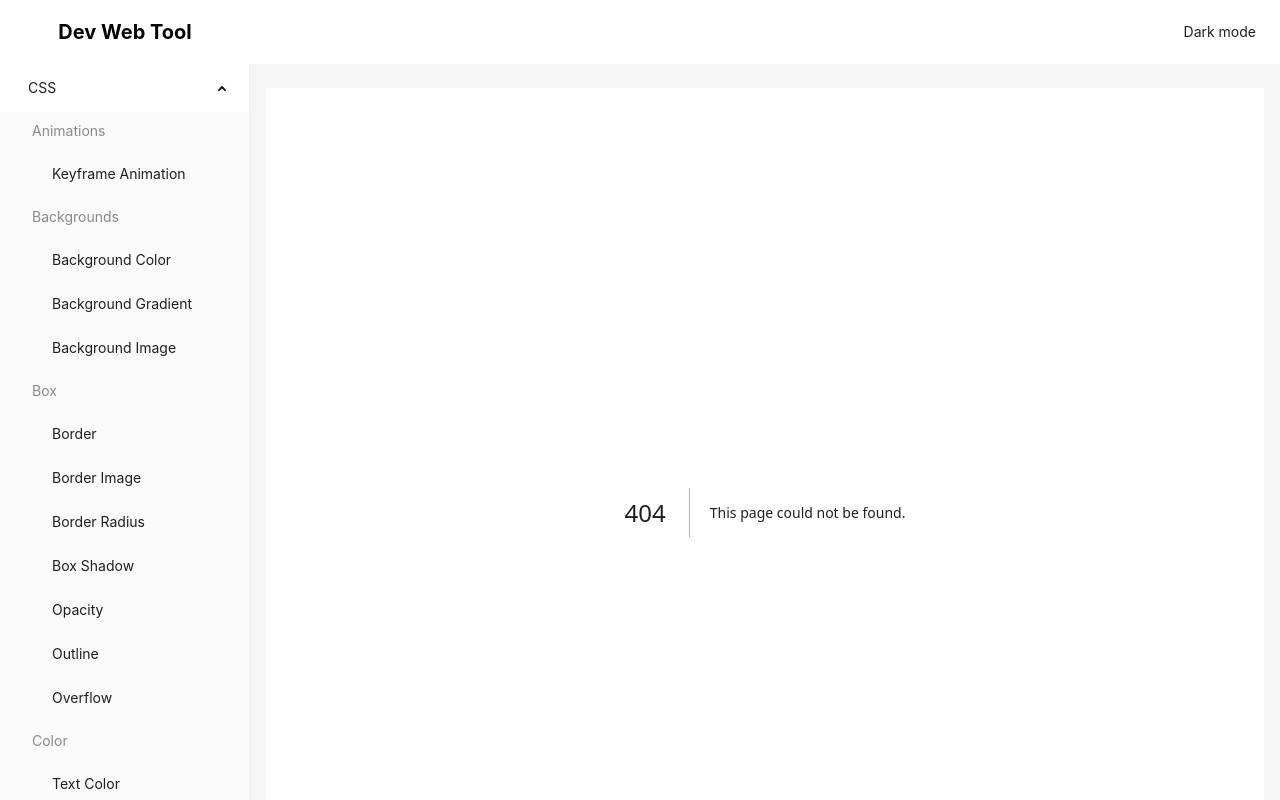
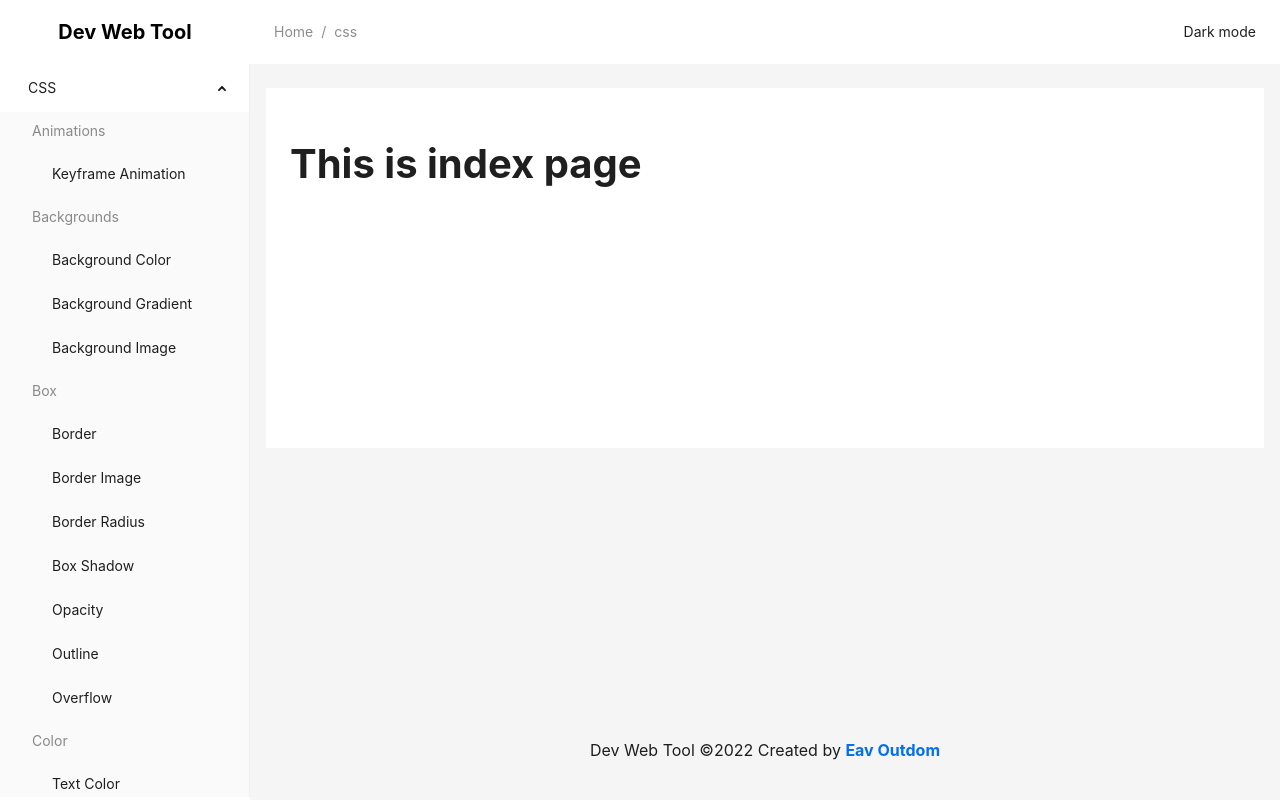
Before and after one commit to EavOutDom/dev-web-tool, a Next.js app: page /css in a window 1280 px wide. Before the commit this address had no page. Shown: the top 800 px of the page. Built offline with nearby package versions, Linux system fonts and the light colour scheme.

Commit message:
breadcrumb, card

```diff
--- a/components/layout/Layout.js
+++ b/components/layout/Layout.js
@@ -1,4 +1,4 @@
-import { Col, Drawer, Layout, Menu, Row } from "antd";
+import { Breadcrumb, Col, Drawer, Layout, Menu, Row } from "antd";
 import Link from "next/link";
 import React, { useState } from "react";
 import styles from './Layout.module.css';
@@ -6,10 +6,18 @@ import { MenuOutlined } from '@ant-design/icons'
 import { useRouter } from "next/router";
 
 const LayoutContainer = ({ children }) => {
+  const router = useRouter();
   const [isToggled, setToggled] = useState(false);
   const onClose = () => {
     setToggled(false);
   };
+
+  const path = router.asPath.split("/").filter(v => v.length > 0);;
+  const crumbList = path.map((subpath, idx) => {
+    const href = "/" + path.slice(0, idx + 1).join("/");
+    const title = subpath;
+    return { href, title };
+  });
 
   return (<Layout style={{ minHeight: '100vh' }}>
 
@@ -42,11 +50,31 @@ const LayoutContainer = ({ children }) => {
 
       {/* header  */}
       <Layout.Header
-        className="site-layout-background"
+
         style={{ padding: '0px 24px', backgroundColor: '#fff' }}
       >
-        <div align='right' className="hideOnMobile">
-          Dark mode
+        {/* Desktop  */}
+        <div className='justify-between items-center'>
+          <Breadcrumb
+            style={{
+              backgroundColor: 'transparent !important'
+            }}
+            className='hideOnMobile'
+          >
+            <Breadcrumb.Item>
+              <Link href='/' legacyBehavior>
+                Home
+              </Link>
+            </Breadcrumb.Item>
+            {crumbList.map((item, idx) => (
+              <Breadcrumb.Item key={idx}>
+                <Link href={item.href}>{item.title}</Link>
+              </Breadcrumb.Item>
+            ))}
+          </Breadcrumb>
+          <div align='right' className="hideOnMobile">
+            Dark mode
+          </div>
         </div>
         <div className="hideOnDesktop">
           <div className="justify-between items-center">
@@ -58,16 +86,35 @@ const LayoutContainer = ({ children }) => {
           </div>
         </div>
       </Layout.Header>
+
+      {/* mobile */}
+      <Breadcrumb
+        style={{
+          margin: '16px 24px -8px',
+        }}
+        className='hideOnDesktop'
+      >
+        <Breadcrumb.Item>
+          <Link href='/' legacyBehavior>
+            Home
+          </Link>
+        </Breadcrumb.Item>
+        {crumbList.map((item, idx) => (
+          <Breadcrumb.Item key={idx}>
+            <Link href={item.href}>{item.title}</Link>
+          </Breadcrumb.Item>
+        ))}
+      </Breadcrumb>
       <Layout.Content
         style={{
-          margin: '24px 16px 0',
+          margin: '24px 16px',
         }}
       >
         <div
           style={{
             padding: 24,
             minHeight: 360,
-            background: '#ffF',
+            background: '#fff',
           }}
         >
           {children}
@@ -116,6 +163,7 @@ const MenuLayout = (props) => {
       getItem('Backgrounds', 'backgrounds', [getItem('Background Color', 'background-color'), getItem('Background Gradient', 'background-gradient'), getItem('Background Image', 'background-image')], 'group'),
       getItem('Box', 'box', [getItem('Border', 'border'), getItem('Border Image', 'border-image'), getItem('Border Radius', 'border-radius'), getItem('Box Shadow', 'box-shadow'), getItem('Opacity', 'opacity'), getItem('Outline', 'outline'), getItem('Overflow', 'overflow')], 'group'),
       getItem('Color', 'color', [getItem('Text Color', 'text-color')], 'group'),
+      getItem('Filter', 'filter', [getItem('Blur', 'blur'), getItem('Brightness', 'brightness'), getItem('Contrast', 'contrast'), getItem('Drop Shadow', 'drop-shadow'), getItem('Grayscale', 'grayscale'), getItem('Hue-Rotate', 'hue-rotate'), getItem('Invert', 'invert'), getItem('Saturate', 'saturate'), getItem('Sepia', 'Sepia')], 'group'),
     ]),
     getItem('HTML', 'html', [
       getItem('Item 1', 'g1', [getItem('Option 1', '1'), getItem('Option 2', '2')], 'group'),
--- a/pages/_app.js
+++ b/pages/_app.js
@@ -1,15 +1,15 @@
 import LayoutContainer from '../components/layout/Layout'
 import Loader from '../components/loader/Loader'
-import AppContextProvider, { AppContext } from '../store/AppContext'
+import AppContextProvider from '../store/AppContext'
 import '../styles/globals.css'
 
 function MyApp({ Component, pageProps }) {
   return <AppContextProvider>
-    <LayoutContainer>
-      <Loader>
+    <Loader>
+      <LayoutContainer {...pageProps}>
         <Component {...pageProps} />
-      </Loader>
-    </LayoutContainer>
+      </LayoutContainer>
+    </Loader>
   </AppContextProvider>
 }
 
--- /dev/null
+++ b/pages/css/index.js
@@ -0,0 +1,7 @@
+const CssPage = () => {
+  return (<section>
+    <h1>This is index page</h1>
+  </section>);
+}
+
+export default CssPage;
--- a/pages/index.js
+++ b/pages/index.js
@@ -1,28 +1,28 @@
 import Head from 'next/head'
 import Link from 'next/link'
 import styles from '../styles/Home.module.css'
+import { Card, Col, Divider, Row } from 'antd'
 
 export default function Home() {
   return (
-    <div className={styles.container}>
-      <Head>
-        <title>Dev Web Tool</title>
-        <meta name="description" content="Generated by create next app" />
-        <link rel="icon" href="/favicon.ico" />
-      </Head>
-
-      <main className={styles.main}>
-        <h1 className={styles.title}>
-          Welcome to <a href="https://nextjs.org">the HELL!</a>
-        </h1>
-
-        <p className={styles.description}>
-          Get started by editing{' '}
-          <code className={styles.code}><Link href='/test' legacyBehavior>
-            pages/index.js
-          </Link></code>
-        </p>
-      </main>
-    </div>
+    <section>
+      <h1>The best free tools code generator for speed up development</h1>
+      <p>The only code generator you need for your next project. </p>
+      <Divider />
+      <div className="site-card-wrapper">
+        <Row gutter={[24, 24]}>
+          <Col sm={24} md={12} lg={8}>
+            <Card title="CSS Generator" bordered={false} extra={<Link href='/css'>Try it now</Link>}>
+              Generate the commonly used and required CSS for your application. Preview the live results before copying to your project.
+            </Card>
+          </Col>
+          <Col sm={24} md={12} lg={8}>
+            <Card title="HTML Generator" bordered={false} extra={<Link href='/html'>Try it now</Link>}>
+              Generate the most useful HTML elements for your application. Preview the live results before copying to your project.
+            </Card>
+          </Col>
+        </Row>
+      </div>
+    </section>
   )
 }
--- a/pages/test.js
+++ /dev/null
@@ -1,5 +0,0 @@
-const Test = () => {
-  return (<div>Yest</div>);
-}
-
-export default Test;
--- a/styles/globals.css
+++ b/styles/globals.css
@@ -40,32 +40,114 @@ body[data-theme="dark"] {
   }
 } */
 
+h1 {
+    display: block;
+    font-size: 2.5rem;
+    margin-block-start: 0.67em;
+    margin-block-end: 0.67em;
+    margin-inline-start: 0px;
+    margin-inline-end: 0px;
+    font-weight: bold;
+}
+
+h2 {
+  font-size: 2.25rem;
+}
+
+h3 {
+    font-size: 2rem;
+}
+
+h4 {
+    font-size: 1.75rem;
+}
+
+h5 {
+    font-size: 1.5rem;
+}
+
+h6 {
+    font-size: 1.25rem;
+}
+
+p {
+    font-size: 1rem;
+}
+
+@media (max-width: 480px) {
+    html {
+        font-size: 12px;
+    }
+}
+
+@media (min-width: 480px) {
+    html {
+        font-size: 13px;
+    }
+}
+
+@media (min-width: 768px) {
+    html {
+        font-size: 14px;
+    }
+}
+
+@media (min-width: 992px) {
+    html {
+        font-size: 15px;
+    }
+}
+
+@media (min-width: 1200px) {
+    html {
+        font-size: 16px;
+    }
+}
+
 .hideOnMobile {
   display: none;
 }
+
+.hideOnDesktop {
+  display: block;
+}
+
+.scroll_height {
+  max-height: calc(100vh - 67px) !important;
+  overflow: auto;
+}
+
+.scroll_height::-webkit-scrollbar {
+    width: 0;
+}
+
+.scroll_height::-webkit-scrollbar-track {
+  background-color: #e4e4e4;
+  border-radius: 8px;
+}
+
+.scroll_height::-webkit-scrollbar-thumb {
+  background-color: #112a45;
+  border-radius: 8px;
+}
+
 
 @media only screen and (min-width: 768px) {
   .hideOnMobile {
     display: block;
   }
-}
 
-.hideOnDesktop {
-  display: block;
-}
-@media only screen and (min-width: 768px) {
-  .hideOnDesktop {
+   .hideOnDesktop {
     display: none;
+  }
+
+  .scroll_height::-webkit-scrollbar{
+    width: 8px;
   }
 }
 
-.scroll_height {
-  max-height: calc(100vh);
-  overflow: scroll;
-}
-
-.scroll_height::-webkit-scrollbar {
-    display: none;
+.ant-card{
+  box-shadow: rgba(0, 0, 0, 0.24) 0px 3px 8px !important;
 }
 
 .justify-between {
```
Also changed, not shown: pages/404.js (added, +9 -0 lines), pages/css/keyframe-animation.js (added, +7 -0 lines).
